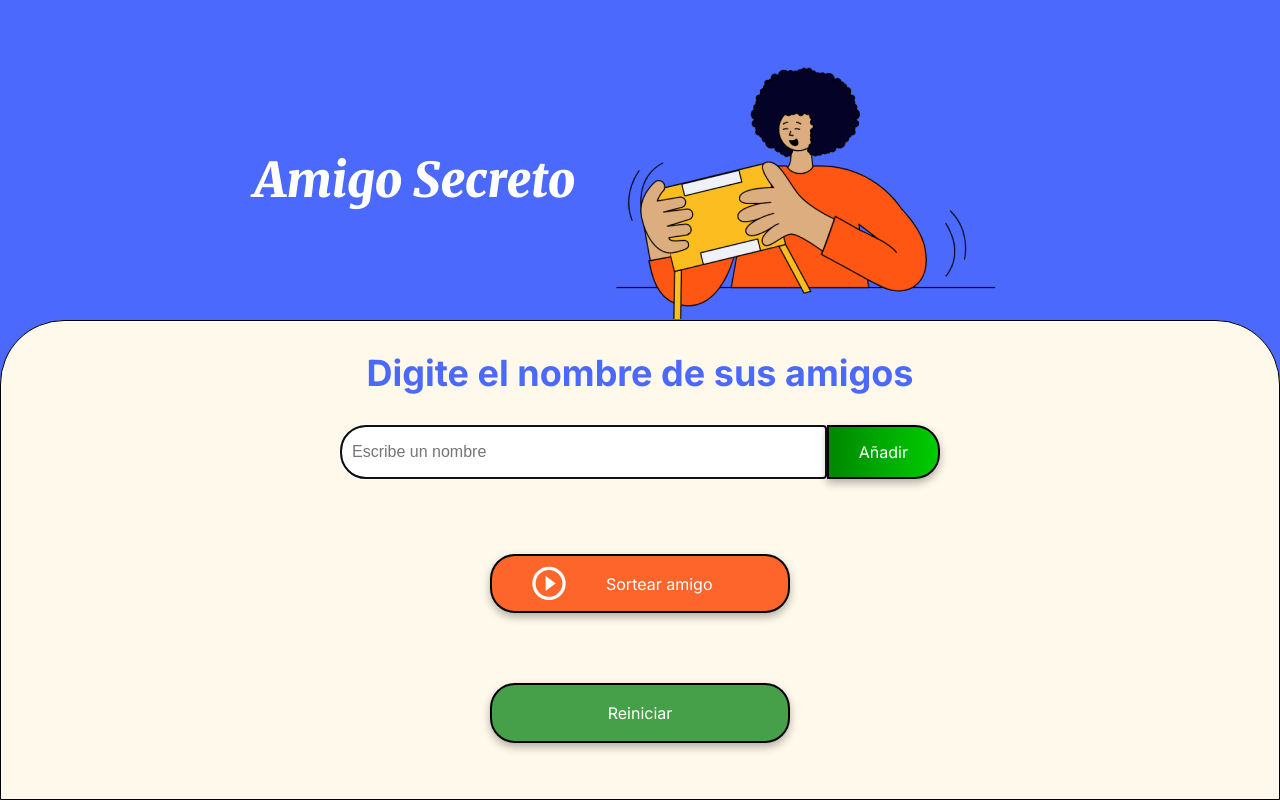
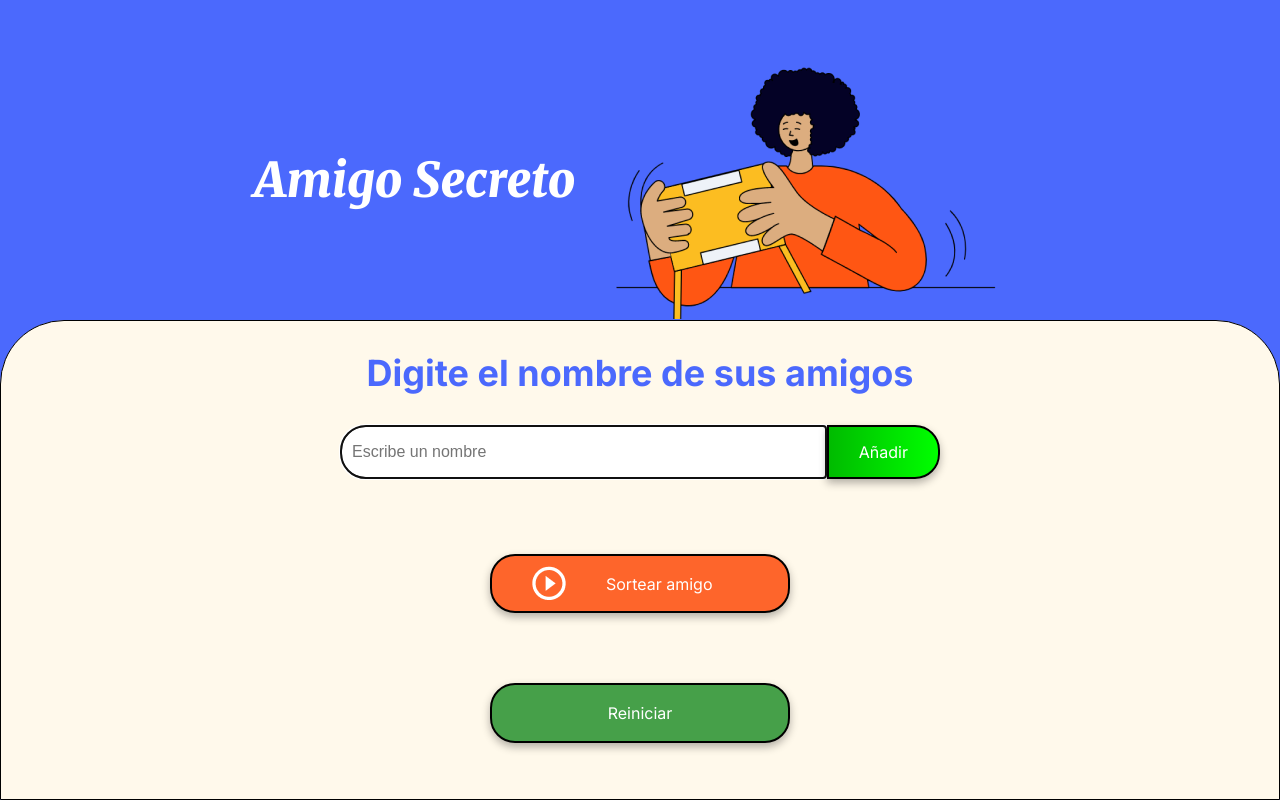
Before and after one commit to jorge2101719/amigo-secreto, a plain HTML site: page index.html in a window 1280 px wide. In both pictures the pointer is over the button "Añadir". Drawn offline with Linux system fonts and the light colour scheme; some packages are replaced by stand-ins of ours; a script that the page names is missing.

Commit message:
modificación en estilo hover botón añadir

```diff
--- a/style.css
+++ b/style.css
@@ -6,7 +6,7 @@
     --color-button-hover: #e55720;
     --color-text: #444444;
     --color-white: #FFFFFF;
-    /*colores de la paleta de colores de la página de colores*/
+    /*colores de la paleta*/
     --color-success: #4caf50;
 }
 
@@ -125,7 +125,7 @@ button {
 
 .button-add:hover {
     /*background-color: #a1a1a1;*/
-    background: linear-gradient(90deg, #080 0%, #0a0 50%, #0c0 100%);
+    background: linear-gradient(90deg, #0b0 0%, #0d0 50%, #0f0 100%);
     color: var(--color-white);
 }
 
```
